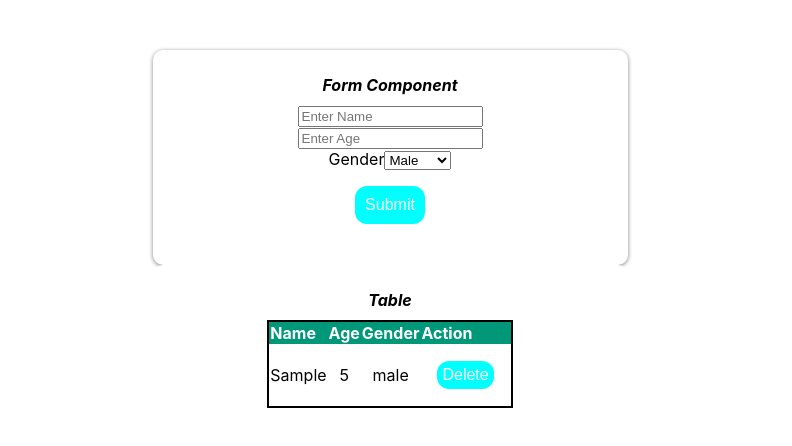
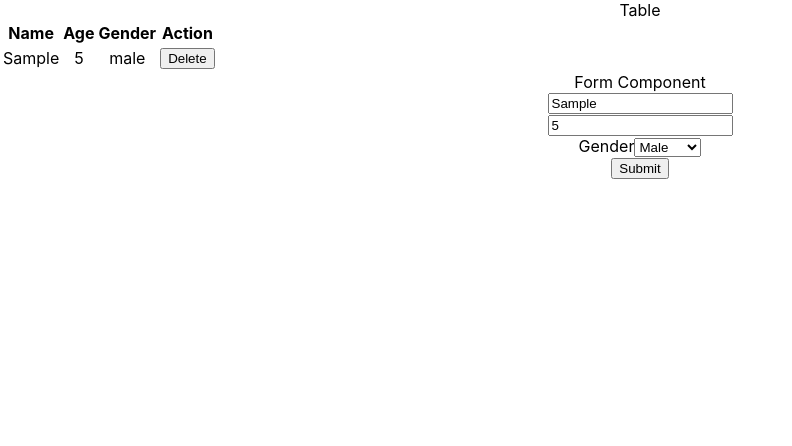
Before and after one commit to sakthi-sv/first, a React (Create React App) app: page / in a window 1280 px wide. Both pictures are taken after typing "Sample", "5" into the empty fields and a click on the button "Submit". Shown: the top 446 px of the page, without its empty margins (0-792 px from the left). Built offline with nearby package versions, Linux system fonts and the light colour scheme.

Commit message:
components seperated

```diff
--- a/src/App.js
+++ b/src/App.js
@@ -3,11 +3,12 @@ import logo from "./logo.svg";
 import "./App.css";
 
 import Form from "./component/Forms/Form";
+import MainPage from "./component/MainPage";
 
 function App() {
   return (
     <div className="App">
-      <Form />
+      <MainPage />
     </div>
   );
 }
--- a/src/component/Forms/Form.js
+++ b/src/component/Forms/Form.js
@@ -1,5 +1,5 @@
 import React, { Component } from "react";
-import "./form.css" ;
+
 
 class Form extends Component {
   constructor(props) {
@@ -9,75 +9,31 @@ class Form extends Component {
       name: "",
       age: "",
       gender: "male",
-      list: [],
     };
   }
-  componentDidMount(){
-    this.getFromStorage();
-  }
-  addToList = () => {
-    this.setState({
-      list: [
-        ...this.state.list,
-        {
-          name: this.state.name,
-          age: this.state.age,
-          gender: this.state.gender,
-        },
-      ],
-      name: "",
-      age: "",
-      gender: "male",
-    },()=>this.setToStorage());
+  render() {
+    console.log(this.props);
+    const { addToList } = this.props;
+    const {name, age, gender} = this.state
 
-
-  };
-  getFromStorage=()=>{
-    let objs=localStorage.getItem('myObjs');
-    let myList=[];
-    if(objs){
-      myList=JSON.parse(objs);
-      this.setState({
-        list:myList
-      });
-    }
-  }
-  setToStorage=()=>{
-    console.log(this.state.list);
-    localStorage.setItem('myObjs',JSON.stringify(this.state.list))
-  }
-  deleteRecord = (index) => {
-    this.state.list.splice(index, 1);
-    this.setState({
-      list: this.state.list,
-    });
-  };
-
-  render() {
     return (
       <div class="component">
         <div id="form" class="box">
-        <div class="title">
-        Form Component</div>
+          <div class="title">Form Component</div>
 
-        <div >
+          <div>
             <form
               onSubmit={(event) => {
-            if (
-              this.state.name == "" ||
-              this.state.age == "" ||
-              this.state.gender == ""
-            ) {
                 event.preventDefault();
+                if (name === "" || age === "" || gender === "") {
                   alert("Insert Every Field");
                 } else {
-              event.preventDefault();
-              this.addToList();
+                  addToList({name, age, gender});
                 }
               }}
             >
-
-          <input class="input"
+              <input
+                class="input"
                 type="text"
                 name="Name"
                 placeholder="Enter Name"
@@ -90,7 +46,8 @@ class Form extends Component {
               ></input>
               <br></br>
 
-          <input class="input"
+              <input
+                class="input"
                 type="number"
                 name="Age"
                 placeholder="Enter Age"
@@ -113,42 +70,10 @@ class Form extends Component {
                 <option value="female">Female</option>
               </select>
               <br></br>
-          <button class="btn" type="submit">Submit</button>
+              <button class="btn" type="submit">
+                Submit
+              </button>
             </form>
-        </div>
-        </div>
-
-
-        <div id="table" class="box">
-          <div class="title">Table</div>
-        <div >
-        <table>
-          <thead>
-          <tr>
-            <th>Name</th>
-            <th>Age</th>
-            <th>Gender</th>
-            <th>Action</th>
-          </tr>
-          </thead>
-          {this.state.list.map((element, index) => (
-            <tr>
-              <td>{element.name}</td>
-              <td>{element.age}</td>
-              <td>{element.gender}</td>
-              <td>
-                <button class="btn" id="del"
-                  type="button"
-                  onClick={(e) => {
-                    this.deleteRecord(index);
-                  }}
-                >
-                  Delete
-                </button>
-              </td>
-            </tr>
-          ))}
-        </table>
           </div>
         </div>
       </div>
--- a/src/component/Forms/form.css
+++ /dev/null
@@ -1,75 +0,0 @@
-.title{
-    text-align: center;
-    text-shadow: blue;
-    font-weight: bold;
-    font-style: italic;
-    padding-bottom: 10px;
-}
-.box {
-    width: 475px;
-    top: 25%;
-
-    transform: translate(-250px,50px);
-    position: relative;
-    box-sizing: border-box;
-
-    border-radius: 10px;
-    background-color: #fff;
-    padding: 25px 20px;
-    overflow: hidden;
-
-}
-.box:nth-child(1){box-shadow: 0px 1px 4px grey;}
-  .btn {
-    background-color: cyan;
-    border: none;
-    color: white;
-    padding: 10px;
-    text-align: center;
-    text-decoration: none;
-    display: inline-block;
-    font-size: 16px;
-    margin: 1rem;
-    border-radius: 12px;
-  }
-  .component{
-      display: flex;
-      flex-direction: column;
-      align-items: center;
-      justify-content: space-between;
-
-  }
-  #input{
-      margin:0;
-      border: 20px;
-      border-color: #eb0e0e;
-    box-sizing: border-box;
-
-    border-bottom: 2px solid #eb0e0e;
-    background: transparent;
-  }
-  #del{
-    padding: 5px;
-  }
-  #form{
-
-  }
-thead{
-
-    background-color: #009879;
-    color: #ffffff;
-    text-align: left;
-    font-weight: bold;
-}
-table{
-    border-collapse: collapse;
-    border: 2px solid black;
-    align-items: center;
-    align-self: center;
-}
-#table{
-    display :flex;
-    flex-direction: column;
-    align-items: center;
-   align-self: center;
-}
--- /dev/null
+++ b/src/component/MainPage.js
@@ -0,0 +1,65 @@
+import React, { Component } from "react";
+import Form from "./Forms/Form";
+import Table from "./Tables/Table";
+
+class MainPage extends Component {
+  constructor(props) {
+    super(props);
+
+    this.state = {
+      name: "",
+      age: "",
+      gender: "male",
+      list: [],
+    };
+  }
+  componentDidMount() {
+    this.getFromStorage();
+  }
+  addToList = (item) => {
+    this.setState(
+      {
+        list: [
+          ...this.state.list,
+          item,
+        ],
+        name: "",
+        age: "",
+        gender: "male",
+      },
+      this.setToStorage
+    );
+  };
+  getFromStorage = () => {
+    let objs = localStorage.getItem("myObjs");
+    let myList = [];
+    if (objs) {
+      myList = JSON.parse(objs);
+      this.setState({
+        list: myList,
+      });
+    }
+  };
+  setToStorage = () => {
+    console.log(this.state.list);
+    localStorage.setItem("myObjs", JSON.stringify(this.state.list));
+  };
+  deleteRecord = (index) => {
+    this.state.list.splice(index, 1);
+    this.setState({
+      list: this.state.list,
+    });
+  };
+  render() {
+    return (
+      <div>
+        <Table list={this.state.list} deleteRecord={this.deleteRecord} />
+        <Form
+          addToList={this.addToList}
+        />
+      </div>
+    );
+  }
+}
+
+export default MainPage;
--- /dev/null
+++ b/src/component/Tables/Table.js
@@ -0,0 +1,50 @@
+import React, { Component } from 'react'
+import Form from '../Forms/Form';
+
+ class Table extends Component {
+
+
+    render() {
+        const {list}=this.props;
+        const {deleteRecord}=this.props
+        return (
+            <div>
+
+                <div id="table" class="box">
+          <div class="title">Table</div>
+        <div >
+        <table>
+          <thead>
+          <tr>
+            <th>Name</th>
+            <th>Age</th>
+            <th>Gender</th>
+            <th>Action</th>
+          </tr>
+          </thead>
+          {list.map((element, index) => (
+            <tr>
+              <td>{element.name}</td>
+              <td>{element.age}</td>
+              <td>{element.gender}</td>
+              <td>
+                <button class="btn" id="del"
+                  type="button"
+                  onClick={(e) => {
+                    deleteRecord(index);
+                  }}
+                >
+                  Delete
+                </button>
+              </td>
+            </tr>
+          ))}
+        </table>
+        </div>
+        </div>
+            </div>
+        )
+    }
+}
+
+export default Table
```
Lines whose indentation alone changed are shown as unchanged.
